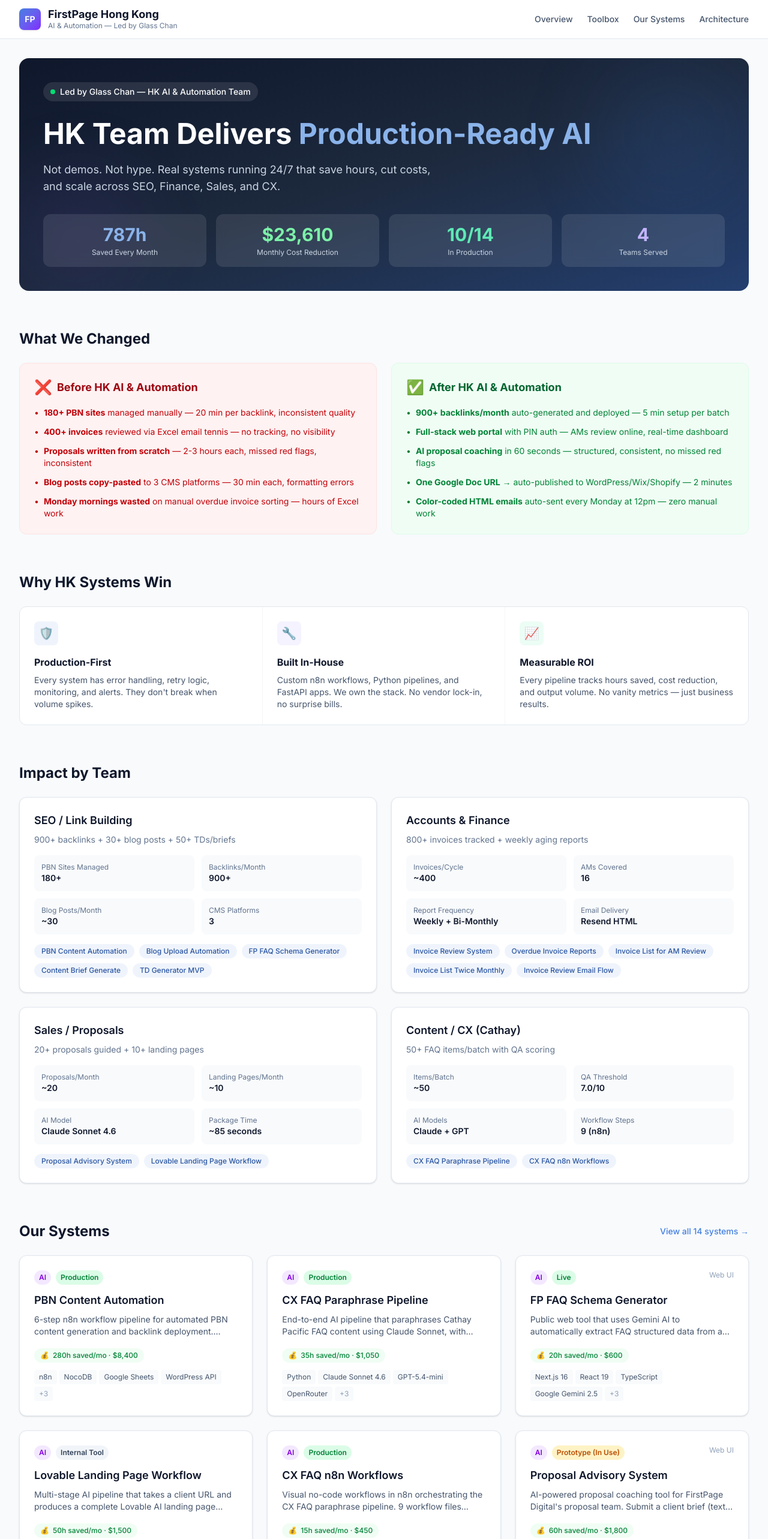
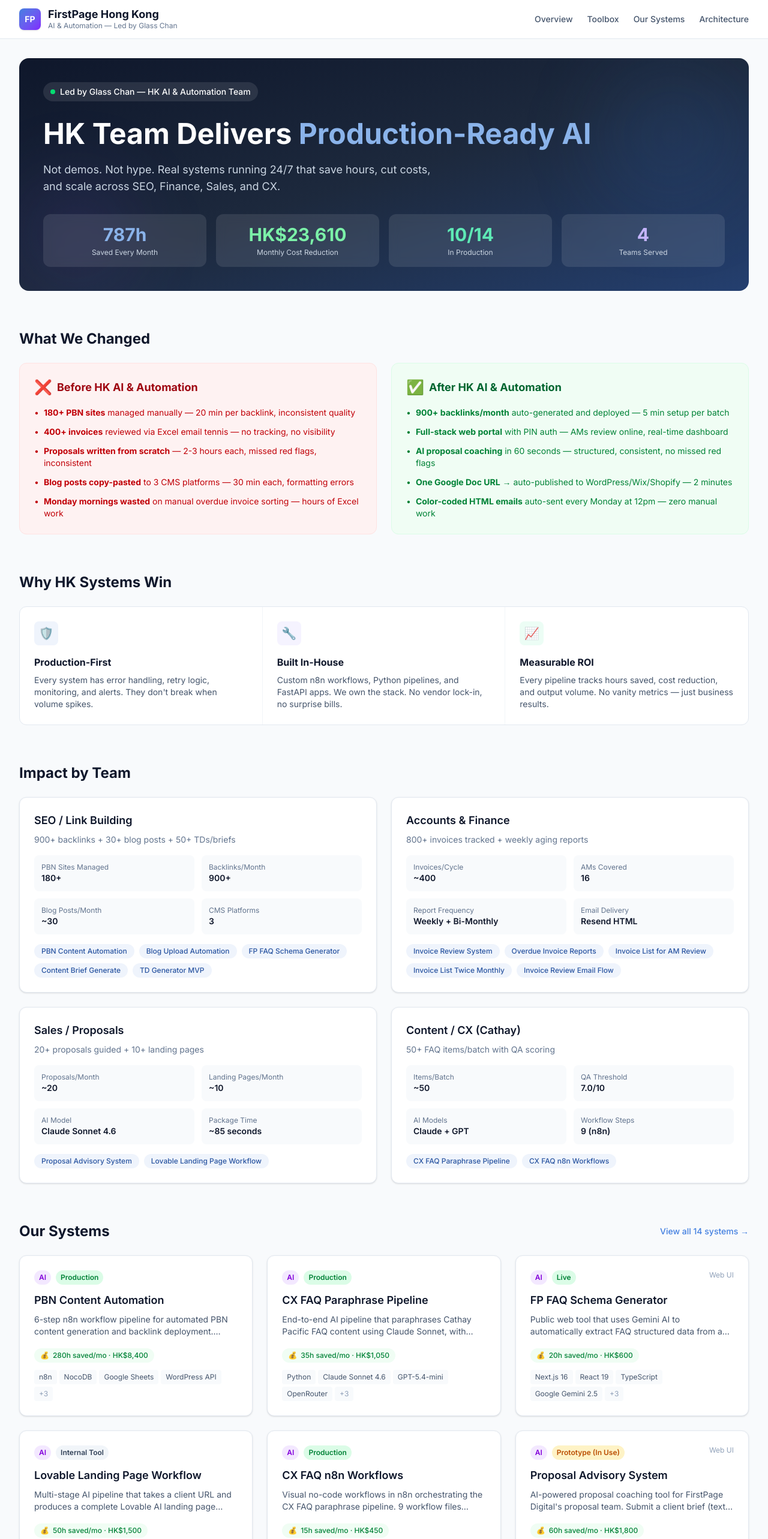
Before and after one commit to FirstPage-Glass/fp-toolbox, a Next.js app: page / in a window 1280 px wide. Shown: the top 2566 px of the page at 60% size. Built offline with nearby package versions, Linux system fonts and the light colour scheme.

Commit message:
feat: display all money values in HKD (HK$)
- Detail page ROI card: HK,XXX
- Systems page card: HK,XXX/mo
- Dashboard: HK$ total + per-project badges
- Old ai-projects + automation-projects pages also updated

```diff
--- a/app/ai-projects/page.tsx
+++ b/app/ai-projects/page.tsx
@@ -52,7 +52,7 @@ export default function AiProjectsPage() {
             {project.hoursSavedPerMonth && (
               <div className="mb-3 inline-flex items-center gap-1.5 px-2.5 py-1 bg-green-50 text-green-700 rounded-full text-xs font-medium">
                 <span>💰</span>
-                {project.hoursSavedPerMonth}h saved/mo · $
+                {project.hoursSavedPerMonth}h saved/mo · HK$
                 {project.costSavedPerMonth?.toLocaleString()}
               </div>
             )}
--- a/app/automation-projects/page.tsx
+++ b/app/automation-projects/page.tsx
@@ -54,7 +54,7 @@ export default function AutomationProjectsPage() {
             {project.hoursSavedPerMonth && (
               <div className="mb-3 inline-flex items-center gap-1.5 px-2.5 py-1 bg-green-50 text-green-700 rounded-full text-xs font-medium">
                 <span>💰</span>
-                {project.hoursSavedPerMonth}h saved/mo · $
+                {project.hoursSavedPerMonth}h saved/mo · HK$
                 {project.costSavedPerMonth?.toLocaleString()}
               </div>
             )}
--- a/app/page.tsx
+++ b/app/page.tsx
@@ -44,7 +44,7 @@ export default function HomePage() {
               accent="text-fp-300"
             />
             <MetricCard
-              value={`$${totalCost.toLocaleString()}`}
+              value={`HK$${totalCost.toLocaleString()}`}
               label="Monthly Cost Reduction"
               accent="text-green-300"
             />
@@ -380,7 +380,7 @@ function ProjectCard({ project }: { project: (typeof projects)[0] }) {
       {project.hoursSavedPerMonth && (
         <div className="mb-3 inline-flex items-center gap-1.5 px-2.5 py-1 bg-green-50 text-green-700 rounded-full text-xs font-medium">
           <span>💰</span>
-          {project.hoursSavedPerMonth}h saved/mo · $
+          {project.hoursSavedPerMonth}h saved/mo · HK$
           {project.costSavedPerMonth?.toLocaleString()}
         </div>
       )}
--- a/app/projects/[slug]/page.tsx
+++ b/app/projects/[slug]/page.tsx
@@ -272,7 +272,7 @@ export default async function ProjectPage({ params }: Props) {
 
   // ROI cards
   const roiCards: { value: string; label: string; color: Parameters<typeof RoiCard>[0]["color"]; icon: string }[] = [];
-  if (costSaved) roiCards.push({ value: `$${costSaved.toLocaleString()}`, label: "Value / Month", color: "fp", icon: "💰" });
+  if (costSaved) roiCards.push({ value: `HK$${costSaved.toLocaleString()}`, label: "Value / Month", color: "fp", icon: "💰" });
   if (hoursSaved) roiCards.push({ value: `${hoursSaved}h`, label: "Hours Saved / Month", color: "green", icon: "⏱️" });
   if (volume) roiCards.push({ value: volume, label: "Monthly Volume", color: "violet", icon: "📈" });
   if (uptime) roiCards.push({ value: uptime, label: "Uptime", color: "slate", icon: "🟢" });
--- a/app/systems/page.tsx
+++ b/app/systems/page.tsx
@@ -194,7 +194,7 @@ export default function SystemsPage() {
                     )}
                     {tool.cost_saved_per_month && (
                       <span className="inline-flex items-center gap-1 px-2.5 py-1 bg-fp-50 text-fp-700 rounded-full text-xs font-semibold">
-                        💰 ${tool.cost_saved_per_month.toLocaleString()}/mo
+                        💰 HK${tool.cost_saved_per_month.toLocaleString()}/mo
                       </span>
                     )}
                   </div>
```
